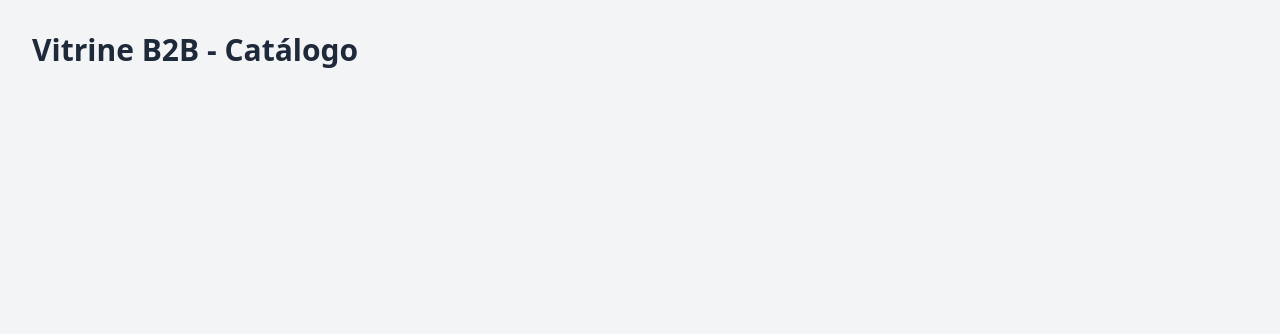
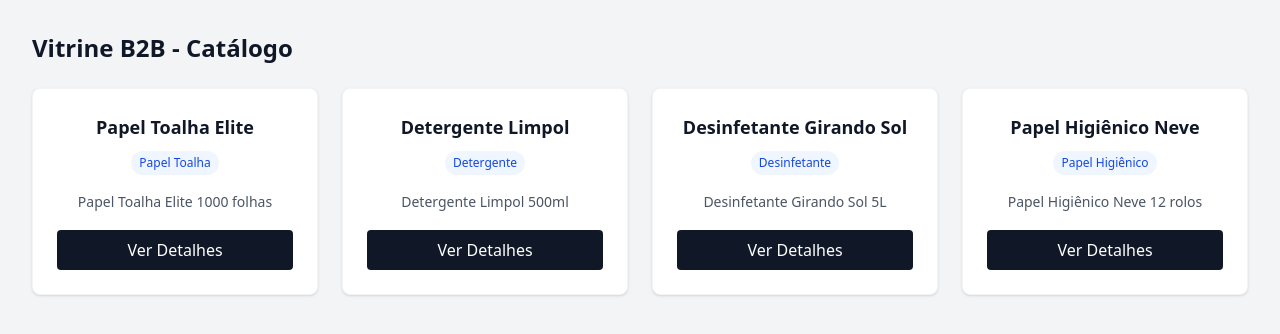
Before and after one commit to Rogerio-Leal/b2b-ecommerce-dashboard, a Next.js app: page / in a window 1280 px wide. Shown: the top 334 px of the page. Built offline with nearby package versions, Linux system fonts and the light colour scheme.

Commit message:
feat: implement tanstack query to fetch and display products catalog

```diff
--- a/package.json
+++ b/package.json
@@ -9,6 +9,8 @@
     "lint": "eslint"
   },
   "dependencies": {
+    "@tanstack/react-query": "^5.101.4",
+    "@tanstack/react-query-devtools": "^5.101.4",
     "next": "16.2.12",
     "react": "19.2.4",
     "react-dom": "19.2.4"
--- /dev/null
+++ b/src/app/api/products/route.ts
@@ -0,0 +1,35 @@
+import { NextResponse } from "next/server";
+import { Product } from '../../../types/product';
+
+export async function GET() {
+    const products: Product[] = [
+        {
+            id: "1",
+            name: "Papel Toalha Elite",
+            description: "Papel Toalha Elite 1000 folhas",
+            category: "Papel Toalha"
+        },
+        {
+            id: "2",
+            name: "Detergente Limpol",
+            description: "Detergente Limpol 500ml",
+            category: "Detergente"
+        },
+        {
+            id: "3",
+            name: "Desinfetante Girando Sol",
+            description: "Desinfetante Girando Sol 5L",
+            category: "Desinfetante"
+        },
+        {
+            id: "4",
+            name: "Papel Higiênico Neve",
+            description: "Papel Higiênico Neve 12 rolos",
+            category: "Papel Higiênico"
+        }
+    ];
+
+    await new Promise(resolve => setTimeout(resolve, 1000));
+
+    return NextResponse.json(products);
+}
--- /dev/null
+++ b/src/app/api/stock/route.ts
@@ -0,0 +1,28 @@
+import { NextResponse } from "next/server";
+
+export async function GET(request: Request) {
+    const { searchParams } = new URL(request.url);
+    const productId = searchParams.get('productId');
+
+    const stockDataBase: Record<string, { price: number; stock: number }> = {
+        "1": { price: 20.90, stock: 100 },
+        "2": { price: 10.50, stock: 200 },
+        "3": { price: 15.75, stock: 150 },
+        "4": { price: 5.25, stock: 300 }
+    };
+
+    await new Promise((resolve) => setTimeout(resolve, 1000));
+
+    if (!productId || !stockDataBase[productId]) {
+        return NextResponse.json(
+            { error: "Produto ou estoque não encontrado" },
+            { status: 404 }
+        );
+    }
+
+    return NextResponse.json({
+        productId,
+        price: stockDataBase[productId].price,
+        stock: stockDataBase[productId].stock
+    });
+}
--- a/src/app/layout.tsx
+++ b/src/app/layout.tsx
@@ -1,33 +1,24 @@
 import type { Metadata } from "next";
-import { Geist, Geist_Mono } from "next/font/google";
 import "./globals.css";
-
-const geistSans = Geist({
-  variable: "--font-geist-sans",
-  subsets: ["latin"],
-});
-
-const geistMono = Geist_Mono({
-  variable: "--font-geist-mono",
-  subsets: ["latin"],
-});
+import { Providers} from "../components/Providers";
 
 export const metadata: Metadata = {
-  title: "Create Next App",
-  description: "Generated by create next app",
+  title: "Vitrine B2B",
+  description: "Catálogo B2B moderno construído com Next.js",
 };
 
 export default function RootLayout({
   children,
-}: Readonly<{
+}: {
   children: React.ReactNode;
-}>) {
+}) {
   return (
-    <html
-      lang="en"
-      className={`${geistSans.variable} ${geistMono.variable} h-full antialiased`}
-    >
-      <body className="min-h-full flex flex-col">{children}</body>
+    <html lang="pt-BR">
+      <body className="bg-gray-100 text-gray-900">
+        <Providers>
+          {children}
+        </Providers>
+      </body>
     </html>
-  );
+  )
 }
--- a/src/app/page.tsx
+++ b/src/app/page.tsx
@@ -1,10 +1,50 @@
+"use client"; // Precisamos disso porque estamos usando um hook no lado do cliente
+
+import { useProducts } from "../hooks/useProducts";
 
 export default function Home() {
+  const { data: products, isLoading, isError } = useProducts();
+
+  if (isLoading) {
+    return (
+      <main className="p-8">
+        <h1 className="text-2xl font-bold mb-6 font-roboto">Vitrine B2B - Catálogo</h1>
+        <p>Carregando os produtos do catálogo...</p>
+      </main>
+    );
+  }
+
+  if (isError) {
+    return (
+      <main className="p-8">
+        <p className="text-red-500">Ocorreu um erro ao buscar os dados.</p>
+      </main>
+    );
+  }
+
   return (
-    <main className="min-h-screen p-8 bg-gray-100">
-      <h1 className="text-3xl font-bold text-gray-800">
-        Vitrine B2B - Catálogo
-      </h1>
+    <main className="p-8">
+      <h1 className="text-2xl font-bold mb-6 font-roboto">Vitrine B2B - Catálogo</h1>
+
+      <div className="grid grid-cols-1 md:grid-cols-2 lg:grid-cols-4 gap-6">
+        {products?.map((product) => (
+          <div key={product.id} className="bg-white p-6 rounded-lg shadow-sm border border-gray-100 flex flex-col justify-between h-full text-center">
+            <div>
+              <h2 className="font-bold text-lg mb-2 font-roboto">{product.name}</h2>
+              <span className="inline-block bg-blue-50 text-blue-700 text-xs px-2 py-1 rounded-full mb-4">
+                {product.category}
+              </span>
+              <p className="text-gray-600 text-sm mb-4 leading-relaxed">
+                {product.description}
+              </p>
+            </div>
+
+            <button className="w-full bg-gray-900 text-white py-2 rounded font-medium hover:bg-gray-800 transition-colors">
+              Ver Detalhes
+            </button>
+          </div>
+        ))}
+      </div>
     </main>
   );
 }
--- /dev/null
+++ b/src/components/Providers.tsx
@@ -0,0 +1,27 @@
+"use client";
+
+import { QueryClient, QueryClientProvider } from "@tanstack/react-query";
+import { ReactQueryDevtools } from "@tanstack/react-query-devtools";
+import { useState} from "react";
+
+export function Providers({ children }: { children: React.ReactNode }) {
+
+    const [queryClient] = useState(
+        () =>
+            new QueryClient({
+                defaultOptions: {
+                    queries: {
+                        staleTime: 60 * 1000,
+                        refetchOnWindowFocus: false,
+                    }
+                }
+            })
+    );
+
+    return (
+        <QueryClientProvider client={queryClient}>
+            {children}
+            <ReactQueryDevtools initialIsOpen={false} />
+        </QueryClientProvider>
+    );
+}
--- /dev/null
+++ b/src/hooks/useProducts.ts
@@ -0,0 +1,9 @@
+import { useQuery } from "@tanstack/react-query";
+import { getProducts } from "../services/products";
+
+export function useProducts() {
+    return useQuery({
+    queryKey: ["catalog-products"],
+    queryFn: getProducts,
+    });
+}
--- /dev/null
+++ b/src/services/products.ts
@@ -0,0 +1,11 @@
+import { Product } from '../types/product';
+
+export async function getProducts(): Promise<Product[]> {
+    const response = await fetch('http://localhost:3000/api/products');
+
+    if (!response.ok) {
+        throw new Error("Erro ao carregar o catálogo");
+    }
+
+    return response.json();
+}
--- /dev/null
+++ b/src/types/product.ts
@@ -0,0 +1,12 @@
+export interface Product {
+    id: string;
+    name: string;
+    description: string;
+    category: string;
+}
+
+export interface ProductStock {
+    productId: string;
+    price: number;
+    stock: number;
+}
```
Also changed, not shown: 1 other file (tests, documents, lock files or other folders).
